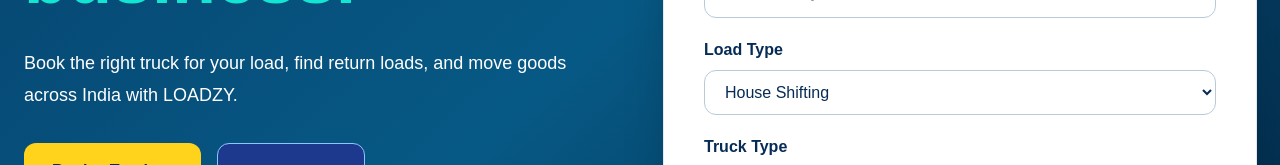
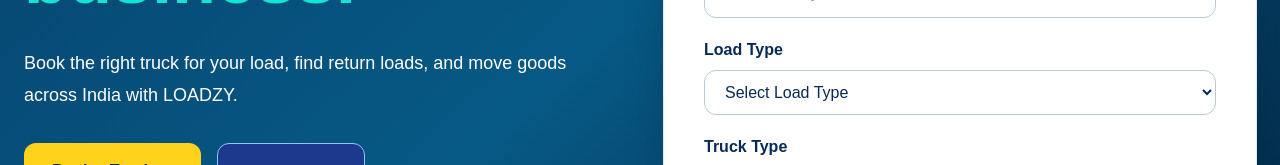
Before and after one commit to haleemablog-del/loadzy, a Next.js app: page / in a window 1280 px wide. Shown: the part 747-912 px from the top of the page. Built offline with nearby package versions, Linux system fonts and the light colour scheme.

Commit message:
Improve load type selection

```diff
--- a/app/page.tsx
+++ b/app/page.tsx
@@ -354,7 +354,7 @@
     onChange={(e) => setLoadType(e.target.value)}
     className="mt-2 w-full rounded-xl border border-[#B8C9D9] bg-white px-4 py-3 text-[#062B55] outline-none focus:border-[#00C9B7] focus:ring-2 focus:ring-[#00C9B7]/20"
   >
-    <option value="House Shifting">House Shifting</option>
+    <option value="" disabled>Select Load Type</option>
 <option value="Packers & Movers">Packers & Movers</option>
 <option value="Furniture">Furniture</option>
 <option value="Industrial">Industrial</option>
```
